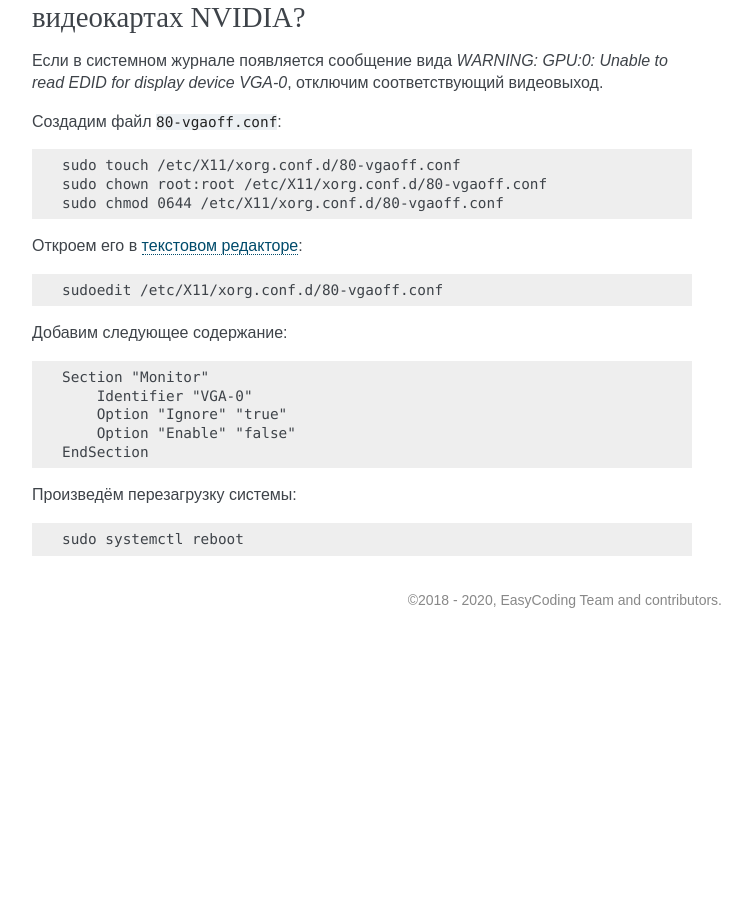
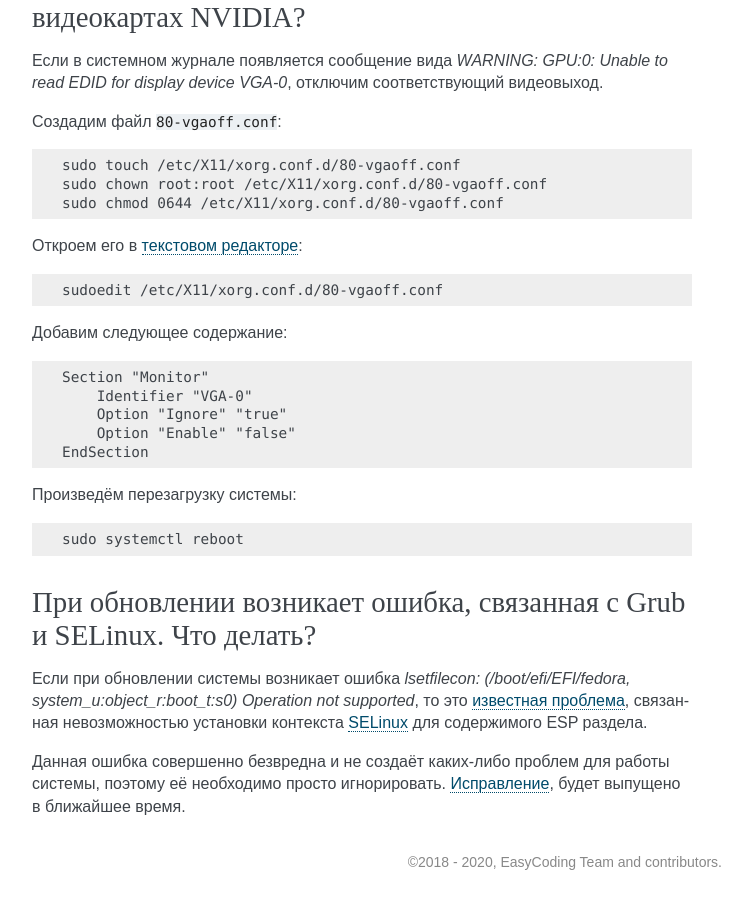
Before and after one commit to RussianFedora/FAQ, a Sphinx documentation site: the page built from source/tips-and-tricks.rst, in a window 1280 px wide and 900 px high, scrolled down 10115 px. Shown: the whole window, without its empty margins (388-1140 px from the left). Built offline with Sphinx 7.4.7, drawn with Linux system fonts in a browser that asks for light colours; before the commit the page ends 10753 px from its top, so only the background shows below that; some of the changed text lies outside the part shown.

Commit message:
Added question about known SELinux error on grub package update.

```diff
--- a/source/tips-and-tricks.rst
+++ b/source/tips-and-tricks.rst
@@ -577,3 +577,13 @@ SWF файл -- это исполняемый файл формата Adobe Flas
 .. code-block:: text
 
     sudo systemctl reboot
+
+.. index:: grub, selinux, error, efi
+.. _grub-selinux-error:
+
+При обновлении возникает ошибка, связанная с Grub и SELinux. Что делать?
+=============================================================================
+
+Если при обновлении системы возникает ошибка *lsetfilecon: (/boot/efi/EFI/fedora, system_u:object_r:boot_t:s0) Operation not supported*, то это `известная проблема <https://bugzilla.redhat.com/show_bug.cgi?id=1722766>`__, связанная невозможностью установки контекста :ref:`SELinux <selinux>` для содержимого ESP раздела.
+
+Данная ошибка совершенно безвредна и не создаёт каких-либо проблем для работы системы, поэтому её необходимо просто игнорировать. `Исправление <https://github.com/rpm-software-management/rpm/pull/976>`__, будет выпущено в ближайшее время.
```
